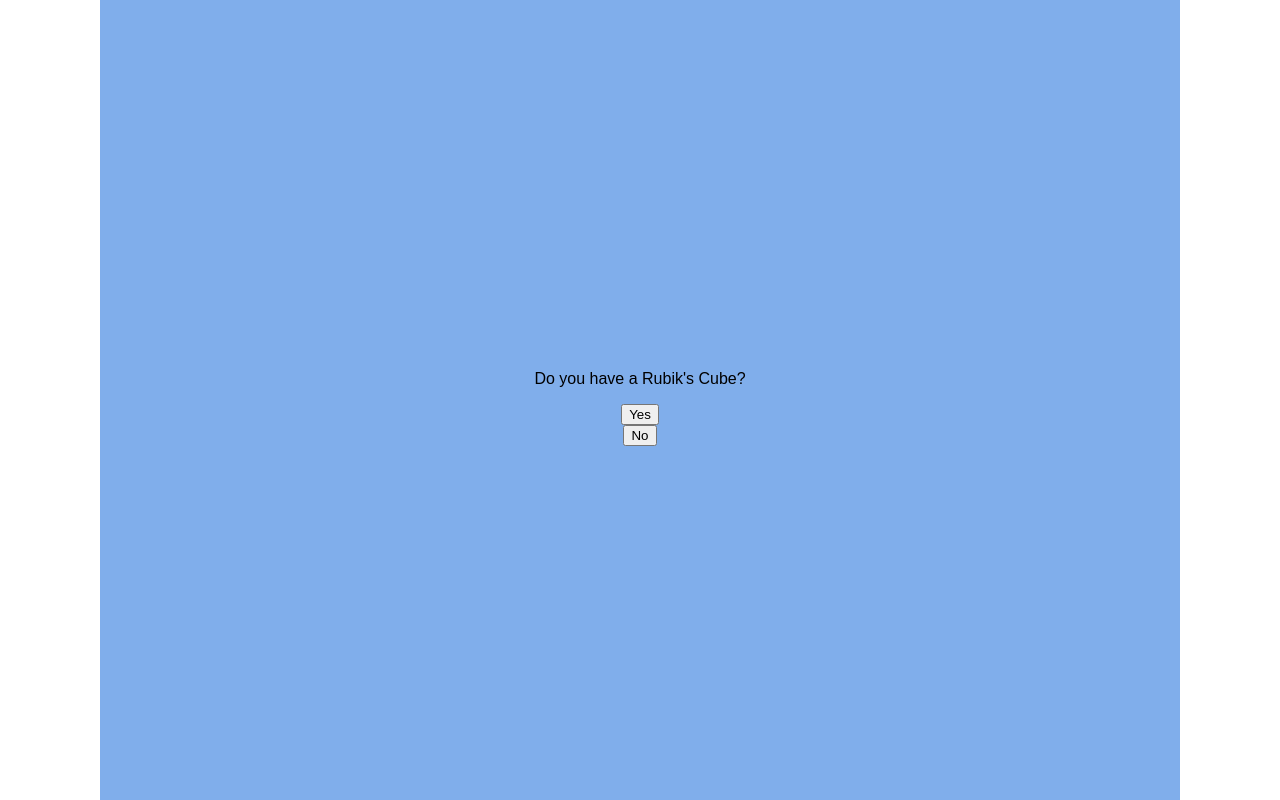
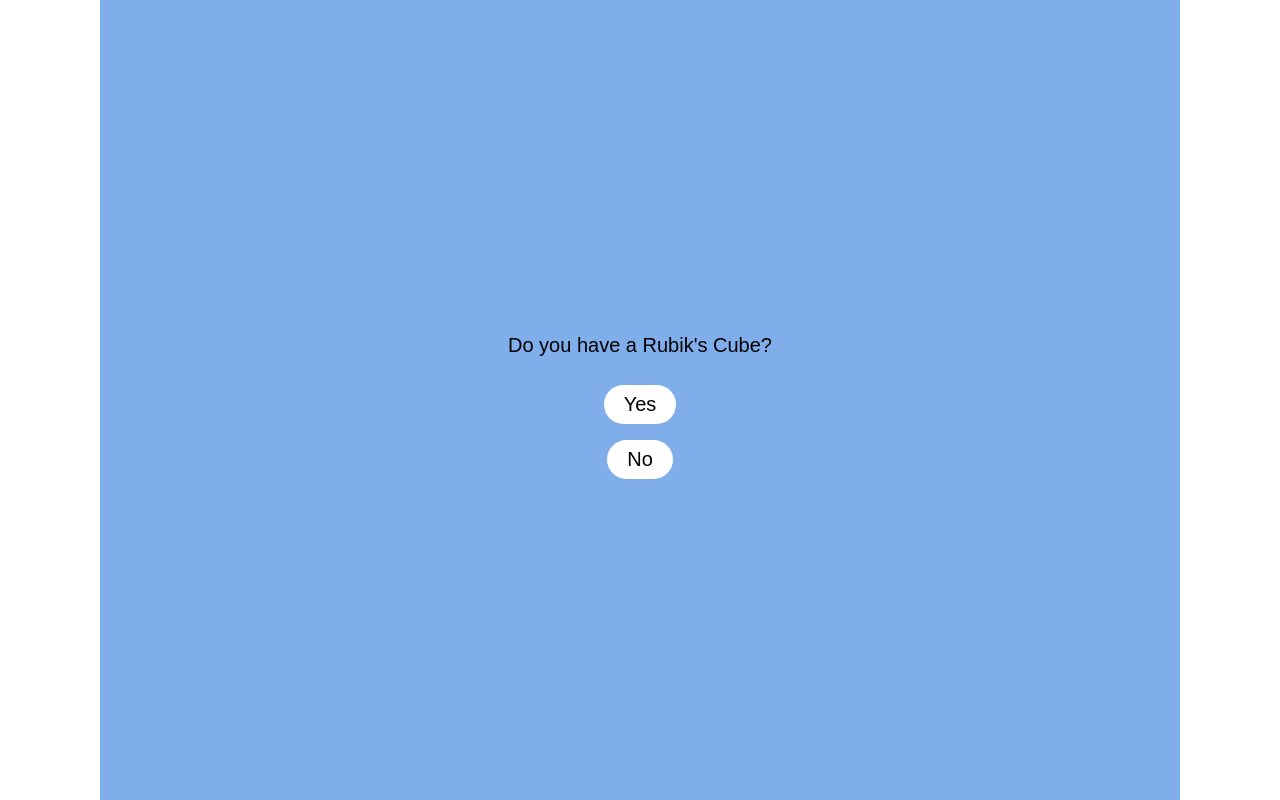
Before and after one commit to moyinwong/QubeAI, a React (Create React App) app in the folder qube-app/: page /main in a window 1280 px wide. Built offline with nearby package versions, Linux system fonts and the light colour scheme.

Commit message:
Main Page

```diff
--- a/qube-app/src/components/mainPage.css
+++ b/qube-app/src/components/mainPage.css
@@ -8,3 +8,16 @@
     width: 100%;
     background-color: #80aeeb;
 }
+
+.mainPage a button {
+    border: none;
+    border-radius: 20px;
+    outline: none;
+    padding: 8px 20px;
+    background-color: #ffffff;
+    margin: 8px 0;
+}
+
+.mainPage a button:hover {
+    cursor: pointer;
+}
--- a/qube-app/src/index.css
+++ b/qube-app/src/index.css
@@ -24,3 +24,11 @@
   align-items: center;
   width: 100%;
 }
+
+p {
+  font-size: 20px;
+}
+
+button {
+  font-size: 20px;
+}
```
